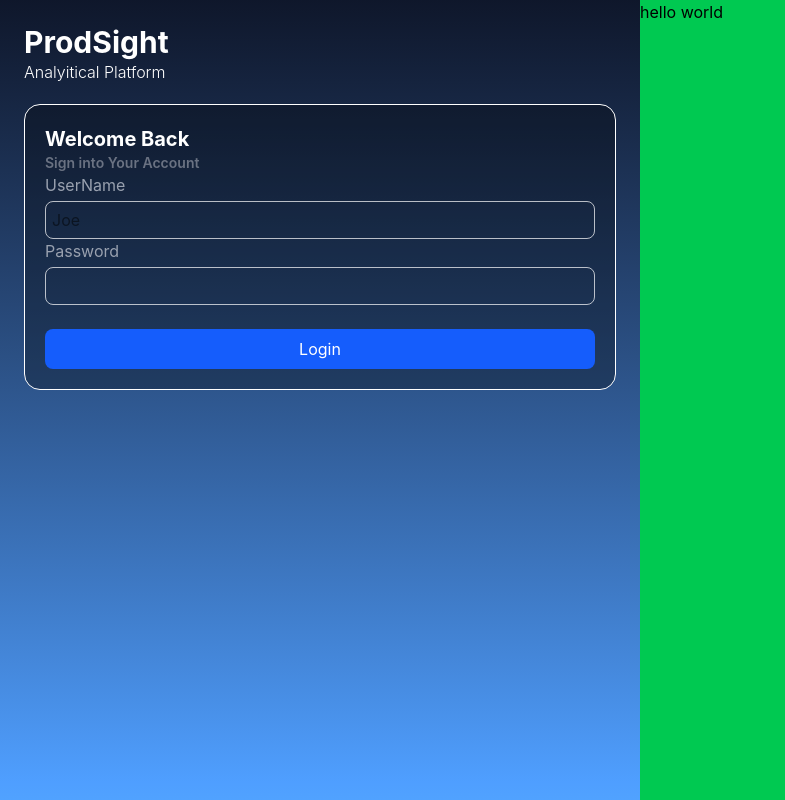
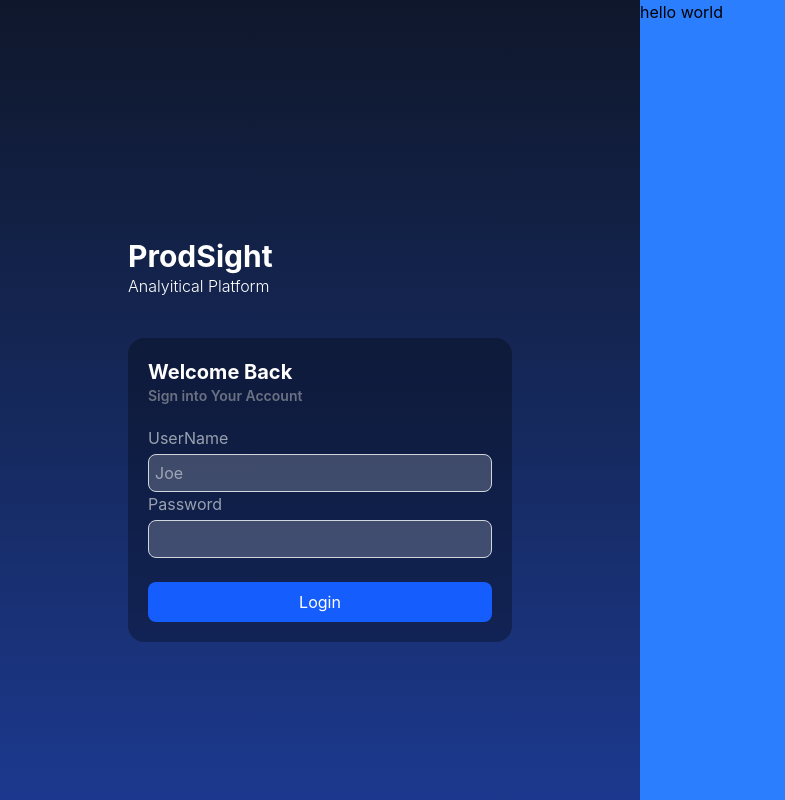
Before and after one commit to kalanaashen/ProdSight_UI, a React app in the folder frontend/: page / in a window 1280 px wide. Shown: the whole page, without its empty margins (0-785 px from the left). Built offline with nearby package versions, Linux system fonts and the light colour scheme; the HTML template or start-up script is replaced by a standard one.

Commit message:
fix alignment

```diff
--- a/frontend/src/pages/LoginPage.jsx
+++ b/frontend/src/pages/LoginPage.jsx
@@ -3,16 +3,17 @@ import React from "react";
 const LoginPage = () => {
   return (
     <>
-      <div className="grid grid-cols-2 h-screen">
-        <div className="bg-gradient-to-t from-blue-400  to-slate-900   items-center  justify-center p-6">
-          <div>
+      <div className="grid grid-cols-2 h-screen ">
+        <div className=" flex bg-gradient-to-t from-blue-900  to-slate-900   items-center  justify-center p-6 ">
+          <div className="translate-y-10">
+            <div className="">
               <h1 className="font-bold text-white text-3xl ">ProdSight</h1>
               <h1 className="font-light text-white">Analyitical Platform</h1>
             </div>
-          <div className="border border-white  bg-black/30 rounded-2xl p-5 mt-5">
+            <div className=" w-sm bg-black/30 rounded-2xl p-5 mt-10">
               <div
                 className="
-            flex flex-col gap-x-1"
+            flex flex-col  mb-5"
               >
                 <h1
                   className="
@@ -31,18 +32,22 @@ const LoginPage = () => {
                 </label>
                 <input
                   type="text"
-                className="p-1.5 rounded-lg border border-white/70"
+                  className="p-1.5 rounded-lg border border-gray-300 text-white bg-white/20 outline-none focus:border-blue-500 focus:ring-1 focus:ring-blue-200 transition"
                   placeholder="Joe"
                 />
               </div>
               <div className="flex flex-col gap-1">
-              <label htmlFor="" className="text-gray-400" placeholder="******">
+                <label
+                  htmlFor=""
+                  className="text-gray-400"
+                  placeholder="******"
+                >
                   Password
                 </label>
 
                 <input
                   type="password"
-                className="p-1.5 rounded-lg border  text-gray-600 border-white/70 "
+                  className="p-1.5 rounded-lg border border-gray-300 text-white bg-white/20 outline-none focus:border-blue-500 focus:ring-1 focus:ring-blue-200 transition"
                 />
               </div>
 
@@ -53,8 +58,12 @@ const LoginPage = () => {
               </div>
             </div>
           </div>
-        <div className="bg-green-500">
+        </div>
+        <div className="bg-blue-500">
+
+        <div className="">
           <h1>hello world</h1>
+        </div>
         </div>
       </div>
     </>
```
Lines whose indentation alone changed are shown as unchanged.
